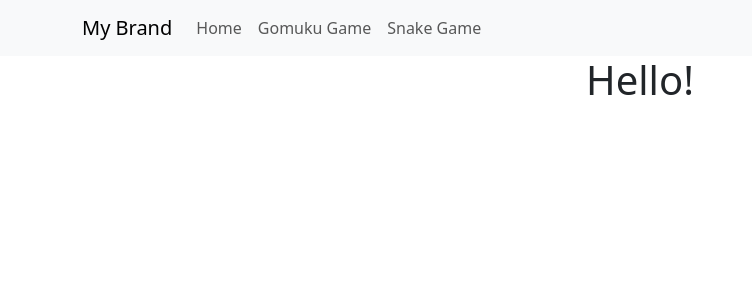
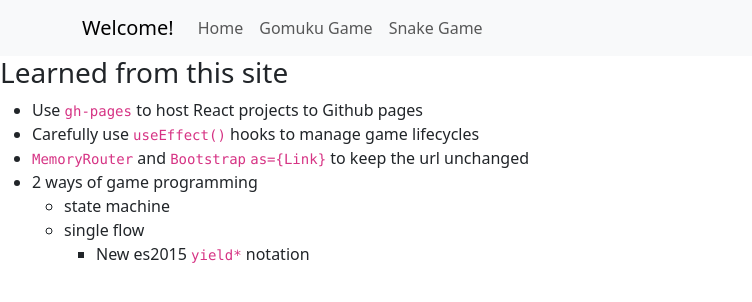
Before and after one commit to dpang06/dpang06.github.io, a React (Create React App) app: page / in a window 1280 px wide. Shown: the top 302 px of the page, without its empty margins (0-752 px from the left). Built offline with nearby package versions, Linux system fonts and the light colour scheme.

Commit message:
Add home md, add wasd for snake

```diff
--- a/package.json
+++ b/package.json
@@ -15,6 +15,7 @@
     "react": "^18.2.0",
     "react-bootstrap": "^2.9.2",
     "react-dom": "^18.2.0",
+    "react-markdown": "^9.0.1",
     "react-router-dom": "^6.21.1",
     "react-scripts": "5.0.1",
     "typescript": "^4.9.5",
--- a/src/App.css
+++ b/src/App.css
@@ -1,4 +1,4 @@
-.App {
+/* .App {
   text-align: center;
 }
 
@@ -35,4 +35,4 @@
   to {
     transform: rotate(360deg);
   }
-}
+} */
--- a/src/App.tsx
+++ b/src/App.tsx
@@ -4,13 +4,26 @@ import { Route, Routes, MemoryRouter } from 'react-router-dom';
 import SnakeComponent from './Components/Game/Snake/SnakeComponent';
 import GomukuComponent from './Components/Game/Gomuku/GomukuComponent';
 import { HomePage } from './Components/HomePage';
-import Navigation from './Components/Navigation';
+import { Container, Nav, NavDropdown, Navbar } from "react-bootstrap";
+import { Link } from "react-router-dom";
 
 function App() {
   return (
     <MemoryRouter basename="/">
       <div className="App">
-        <Navigation />
+        <Navbar expand="lg" className="bg-body-tertiary">
+          <Container>
+            <Navbar.Brand as={Link} to="/">Welcome!</Navbar.Brand>
+            <Navbar.Toggle aria-controls="basic-navbar-nav" />
+            <Navbar.Collapse id="basic-navbar-nav">
+              <Nav className="me-auto">
+                <Nav.Link as={Link} to="/">Home</Nav.Link>
+                <Nav.Link as={Link} to="/gomuku">Gomuku Game</Nav.Link>
+                <Nav.Link as={Link} to="/snake">Snake Game</Nav.Link>
+              </Nav>
+            </Navbar.Collapse>
+          </Container>
+        </Navbar>
         <Routes>
           <Route path="/" element={<HomePage />} />
           <Route path="/gomuku" element={<GomukuComponent />} />
--- a/src/Components/Game/Snake/SnakeGame.tsx
+++ b/src/Components/Game/Snake/SnakeGame.tsx
@@ -3,9 +3,13 @@ import { Point, Direction, UP, DOWN, LEFT, RIGHT } from "./util";
 
 const keyToDir: { [key: string]: Direction } = {
     "ArrowUp": UP,
+    "ArrowLeft": LEFT,
     "ArrowDown": DOWN,
-    "ArrowLeft": LEFT,
     "ArrowRight": RIGHT,
+    "w": UP,
+    "a": LEFT,
+    "s": DOWN,
+    "d": RIGHT,
 };
 
 export default class SnakeGame {
--- a/src/Components/HomePage.tsx
+++ b/src/Components/HomePage.tsx
@@ -1,7 +1,19 @@
-import React from 'react'
+import React, { useEffect, useState } from 'react'
+import Markdown from 'react-markdown'
+import homeMarkdown from './home.md';
 
 export const HomePage = () => {
+  const [markdown, setMarkdown] = useState("");
+
+  useEffect(() => {
+    fetch(homeMarkdown)
+      .then((resp) => resp.text())
+      .then((text) => setMarkdown(text));
+  }, []);
+
   return (
-    <div><h1>Hello!</h1></div>
+    <div>
+      <Markdown>{markdown}</Markdown>
+    </div>
   )
 }
--- a/src/Components/Navigation.tsx
+++ /dev/null
@@ -1,20 +0,0 @@
-import { Container, Nav, NavDropdown, Navbar } from "react-bootstrap";
-import { Link } from "react-router-dom";
-
-export default function Navigation() {
-   return (
-    <Navbar expand="lg" className="bg-body-tertiary">
-      <Container>
-        <Navbar.Brand as={Link} to="/">My Brand</Navbar.Brand>
-        <Navbar.Toggle aria-controls="basic-navbar-nav" />
-        <Navbar.Collapse id="basic-navbar-nav">
-          <Nav className="me-auto">
-            <Nav.Link as={Link} to="/">Home</Nav.Link>
-            <Nav.Link as={Link} to="/gomuku">Gomuku Game</Nav.Link>
-            <Nav.Link as={Link} to="/snake">Snake Game</Nav.Link>
-          </Nav>
-        </Navbar.Collapse>
-      </Container>
-    </Navbar>
-  );
-}
--- /dev/null
+++ b/src/Components/home.md
@@ -0,0 +1,8 @@
+### Learned from this site
+- Use `gh-pages` to host React projects to Github pages
+- Carefully use `useEffect()` hooks to manage game lifecycles
+- `MemoryRouter` and `Bootstrap` `as={Link}` to keep the url unchanged
+- 2 ways of game programming
+    - state machine
+    - single flow
+        - New es2015 `yield*` notation
--- /dev/null
+++ b/src/globals.d.ts
@@ -0,0 +1 @@
+declare module '*.md';
```
Also changed, not shown: 1 other file (tests, documents, lock files or other folders).
